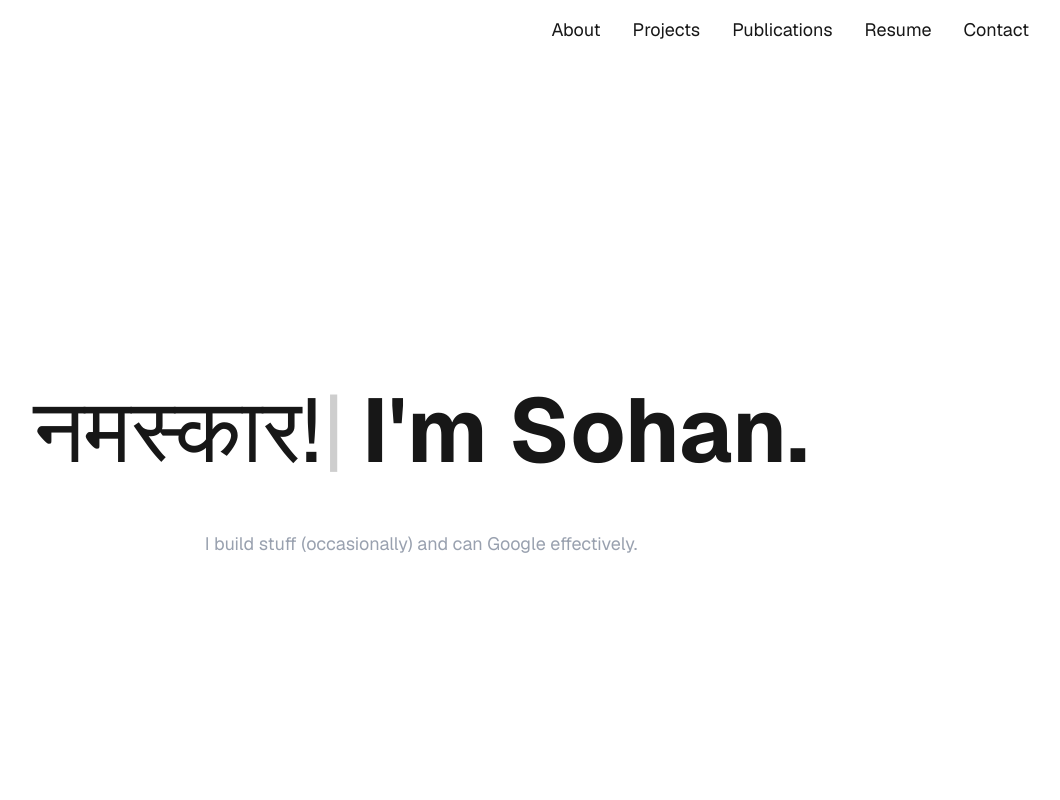
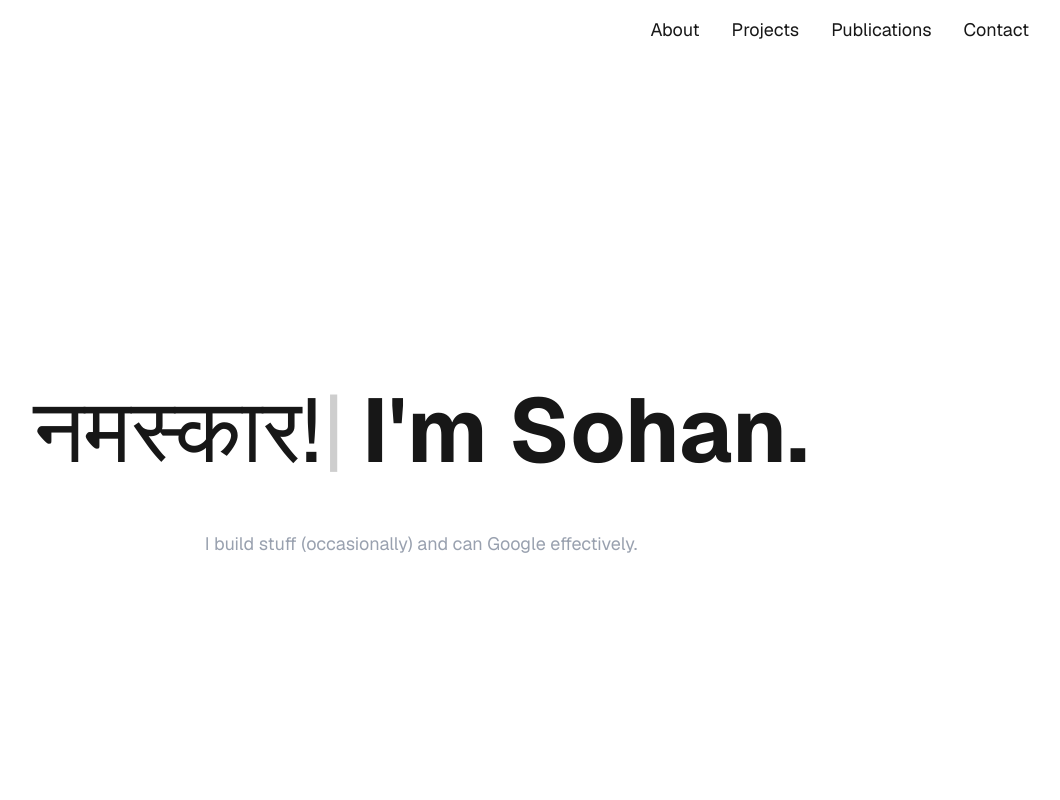
Before and after one commit to sohan-naidu/sohan-naidu.github.io, a Next.js app: page / in a window 1280 px wide. Shown: the top 800 px of the page, without its empty margins (219-1279 px from the left). Built offline with nearby package versions, Linux system fonts and the light colour scheme.

Commit message:
add nav bar buttons dynamically

```diff
--- a/app/components/NavBar.tsx
+++ b/app/components/NavBar.tsx
@@ -1,13 +1,23 @@
 "use client";
 
+function getNavBarElement(section: string) {
+  return (
+    <button
+      key={section}
+      className="cursor-pointer hover:text-gray-500 transition"
+      onClick={() => document.getElementById(section.toLowerCase())?.scrollIntoView()}
+    >
+      {section}
+    </button>
+  );
+}
+
 export default function NavBar() {
-    return (
-      <nav className="w-full px-8 py-4 flex justify-end gap-8 text-lg font-[family-name:var(--font-geist-sans)]">
-        <button className="cursor-pointer hover:text-gray-500 transition" onClick={() => document.getElementById("about")?.scrollIntoView({ behavior: "smooth" })}>About</button>
-        <button className="cursor-pointer hover:text-gray-500 transition" onClick={() => document.getElementById("projects")?.scrollIntoView({ behavior: "smooth" })}>Projects</button>
-        <button className="cursor-pointer hover:text-gray-500 transition" onClick={() => document.getElementById("publications")?.scrollIntoView({ behavior: "smooth" })}>Publications</button>
-        <button className="cursor-pointer hover:text-gray-500 transition" onClick={() => document.getElementById("resume")?.scrollIntoView({ behavior: "smooth" })}>Resume</button>
-        <button className="cursor-pointer hover:text-gray-500 transition" onClick={() => document.getElementById("contact")?.scrollIntoView({ behavior: "smooth" })}>Contact</button>
-      </nav>
-    );
-  }
+  const sections = ["About", "Projects", "Publications", "Contact"];
+
+  return (
+    <nav className="w-full px-8 py-4 flex justify-end gap-8 text-lg font-[family-name:var(--font-geist-sans)]">
+      {sections.map(getNavBarElement)}
+    </nav>
+  );
+}
--- a/app/globals.css
+++ b/app/globals.css
@@ -34,3 +34,7 @@ body {
   opacity: 1;
   animation: fade 2s linear;
 }
+
+html {
+  scroll-behavior: smooth;
+}
```
